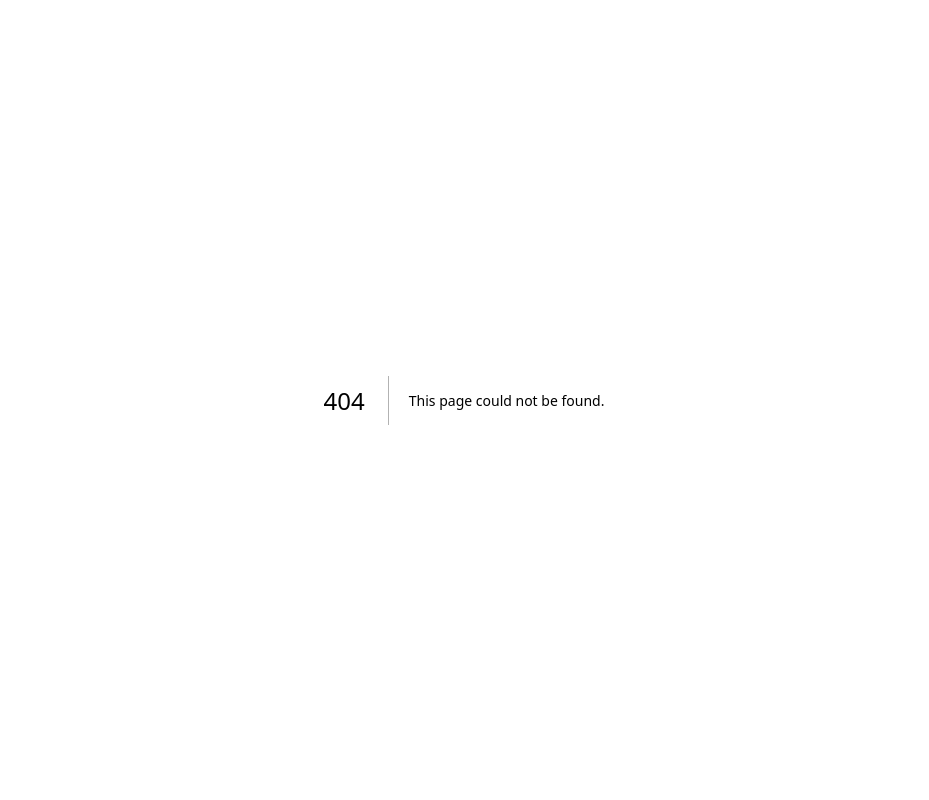
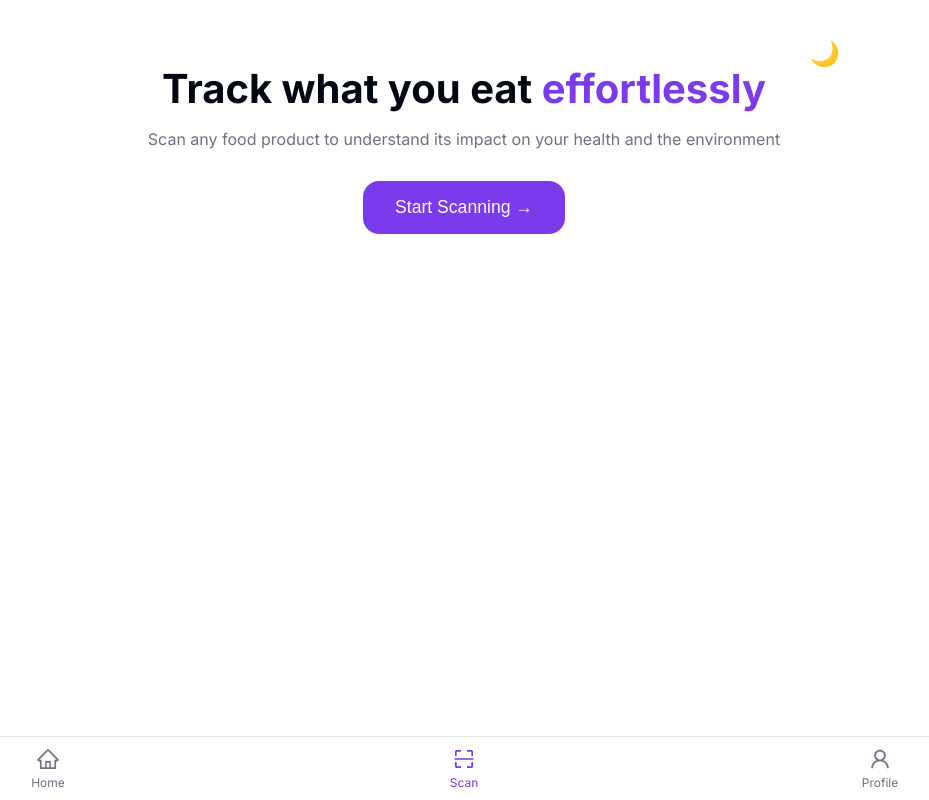
Before and after one commit to evisos-ons/ibm-hackathon-2025, a Next.js app: page /scan in a window 1280 px wide. Before the commit this address had no page. Shown: the whole page, without its empty margins (176-1105 px from the left). Built offline with nearby package versions, Linux system fonts and the light colour scheme.

Commit message:
update page layout and add bottomNav

```diff
--- /dev/null
+++ b/components/BottomNav.js
@@ -0,0 +1,36 @@
+import { useRouter } from 'next/router';
+import Link from 'next/link';
+import { AiOutlineHome, AiOutlineScan, AiOutlineUser } from 'react-icons/ai';
+import styles from './BottomNav.module.css';
+
+export default function BottomNav() {
+  const router = useRouter();
+
+  return (
+    <nav className={styles.bottomNav}>
+      <Link
+        href="/"
+        className={`${styles.navItem} ${router.pathname === '/' ? styles.active : ''}`}
+      >
+        <AiOutlineHome size={24} />
+        <span>Home</span>
+      </Link>
+
+      <Link
+        href="/scan"
+        className={`${styles.navItem} ${router.pathname === '/scan' ? styles.active : ''}`}
+      >
+        <AiOutlineScan size={24} />
+        <span>Scan</span>
+      </Link>
+
+      <Link
+        href="/profile"
+        className={`${styles.navItem} ${router.pathname === '/profile' ? styles.active : ''}`}
+      >
+        <AiOutlineUser size={24} />
+        <span>Profile</span>
+      </Link>
+    </nav>
+  );
+}
--- /dev/null
+++ b/components/BottomNav.module.css
@@ -0,0 +1,41 @@
+.bottomNav {
+  position: fixed;
+  bottom: 0;
+  left: 0;
+  right: 0;
+  height: 64px;
+  background: hsl(var(--background));
+  border-top: 1px solid hsl(var(--border));
+  display: flex;
+  justify-content: space-around;
+  align-items: center;
+  padding: 0 16px;
+  z-index: 50;
+}
+
+.navItem {
+  display: flex;
+  flex-direction: column;
+  align-items: center;
+  justify-content: center;
+  gap: 4px;
+  padding: 8px;
+  border: none;
+  background: none;
+  color: hsl(var(--muted-foreground));
+  cursor: pointer;
+  transition: color 0.2s;
+  min-width: 64px;
+}
+
+.navItem span {
+  font-size: 12px;
+}
+
+.navItem:hover {
+  color: hsl(var(--foreground));
+}
+
+.navItem.active {
+  color: hsl(var(--primary));
+}
--- a/pages/_app.js
+++ b/pages/_app.js
@@ -1,11 +1,24 @@
-import { GeistSans } from 'geist/font/sans';
-import { GeistMono } from 'geist/font/mono';
+import { Inter } from 'next/font/google';
+import Head from 'next/head';
+import BottomNav from '../components/BottomNav';
 import '../styles/globals.css';
+
+const inter = Inter({
+  subsets: ['latin'],
+});
 
 export default function App({ Component, pageProps }) {
   return (
-    <main className={`${GeistSans.className}`}>
-      <Component {...pageProps} />
-    </main>
+    <>
+      <Head>
+        <title>Food Scanner App</title>
+        <meta name="description" content="Scan food products to understand their impact on your health and the environment" />
+        <meta name="viewport" content="width=device-width, initial-scale=1" />
+      </Head>
+      <div className={inter.className}>
+        <Component {...pageProps} />
+        <BottomNav />
+      </div>
+    </>
   );
 }
--- a/pages/api/product.js
+++ b/pages/api/product.js
@@ -7,7 +7,7 @@ export default async function handler(req, res) {
     const response = await fetch(url)
 
     if (!response.ok) {
-      throw new Error(`API responded with status: ${response.status}`)
+      console.log(`API responded with status: ${response.status}`)
     }
 
     const data = await response.json()
--- a/pages/page.js
+++ b/pages/scan.js
@@ -1,7 +1,7 @@
 'use client'
 import { useState, useEffect } from 'react'
 import { useRouter, useSearchParams } from 'next/navigation'
-import { Html5QrcodeScanner } from 'html5-qrcode'
+import { Html5QrcodeScanner, Html5Qrcode } from 'html5-qrcode'
 import toast from 'react-hot-toast'
 import styles from '../styles/Home.module.css'
 import Gauge from '../components/Gauge'
@@ -27,33 +27,47 @@ export default function Page() {
         scanner = new Html5QrcodeScanner(
           "reader",
           {
-            fps: 10,
+            fps: 5,
             qrbox: {
-              width: 250,
-              height: 150
+              width: 300,
+              height: 100
             },
-            aspectRatio: 1.0,
+            aspectRatio: 1.777778,
             showTorchButtonIfSupported: true,
             defaultZoomValueIfSupported: 2,
             videoConstraints: {
-              facingMode: { ideal: "environment" }
+              facingMode: { ideal: "environment" },
+              width: { min: 640, ideal: 1280, max: 1920 },
+              height: { min: 480, ideal: 720, max: 1080 }
             }
           },
           false
         );
 
         const handleSuccess = (decodedText) => {
+          // Validate barcode format
+          const barcodeRegex = /^[0-9]{8,13}$/;
+          if (!barcodeRegex.test(decodedText)) {
+            console.warn("Invalid barcode format:", decodedText);
+            return;
+          }
+
           console.log("Barcode detected:", decodedText);
           setBarcode(decodedText);
+
+          // Stop scanning and clear scanner
           if (scanner) {
             try {
-              scanner.clear();
+              scanner.pause();
+              setTimeout(() => {
+                scanner.clear();
+                setIsScanning(false);
+                fetchProductInfo(decodedText);
+              }, 500);
             } catch (error) {
               console.error("Failed to clear scanner:", error);
             }
           }
-          setIsScanning(false);
-          fetchProductInfo(decodedText);
         };
 
         const handleError = (err) => {
@@ -68,11 +82,13 @@ export default function Page() {
         } catch (error) {
           console.error("Failed to render scanner:", error);
           setIsScanning(false);
+          toast.error('Failed to start camera');
         }
 
       } catch (error) {
         console.error("Scanner initialization error:", error);
         setIsScanning(false);
+        toast.error('Failed to initialize scanner');
       }
     }
 
@@ -80,13 +96,14 @@ export default function Page() {
     return () => {
       if (scanner) {
         try {
-          scanner.clear();
+          scanner.pause();
+          setTimeout(() => scanner.clear(), 500);
         } catch (error) {
           console.error("Failed to clear scanner:", error);
         }
       }
     };
-  }, [isScanning]); // Only re-run when isScanning changes
+  }, [isScanning]);
 
   // Update URL when step changes
   const updateStep = (newStep) => {
@@ -142,9 +159,12 @@ export default function Page() {
 
   const handleManualEntry = (e) => {
     e.preventDefault()
-    if (barcode) {
-      fetchProductInfo(barcode)
+    const barcodeRegex = /^[0-9]{8,13}$/;
+    if (!barcodeRegex.test(barcode)) {
+      toast.error('Please enter a valid 8-13 digit barcode');
+      return;
     }
+    fetchProductInfo(barcode)
   }
 
   const renderStep = () => {
--- a/styles/page.module.css
+++ b/styles/page.module.css
@@ -6,11 +6,10 @@
   --button-primary-hover: #383838;
   --button-secondary-hover: #f2f2f2;
 
-  display: flex;
-  flex-direction: column;
-  min-height: 100vh;
-  background-color: #fff;
-  color: #000;
+  min-height: calc(100vh - 64px); /* Account for bottom nav */
+  padding: 1rem;
+  background: hsl(var(--background));
+  color: hsl(var(--foreground));
 }
 
 @media (prefers-color-scheme: dark) {
@@ -27,32 +26,63 @@
 }
 
 .main {
-  display: flex;
-  flex-direction: column;
-  align-items: center;
-  padding: 2rem;
-  min-height: 100vh;
-  gap: 2rem;
+  max-width: 800px;
+  margin: 0 auto;
+  padding: 1rem;
+  padding-bottom: 80px; /* Extra padding for bottom nav */
 }
 
-.main h1 {
+.title {
   font-size: 2.5rem;
+  text-align: center;
+  margin-bottom: 1rem;
+}
+
+.title span {
+  color: hsl(var(--primary));
+}
+
+.subtitle {
+  text-align: center;
+  color: hsl(var(--muted-foreground));
   margin-bottom: 2rem;
 }
 
+.features {
+  display: grid;
+  grid-template-columns: repeat(auto-fit, minmax(250px, 1fr));
+  gap: 2rem;
+  margin-top: 3rem;
+}
+
+.feature {
+  padding: 1.5rem;
+  border-radius: var(--radius);
+  background: hsl(var(--card));
+  border: 1px solid hsl(var(--border));
+}
+
+.feature h2 {
+  color: hsl(var(--primary));
+  margin-bottom: 0.5rem;
+}
+
+.feature p {
+  color: hsl(var(--muted-foreground));
+}
+
 .scanner {
-  display: flex;
-  flex-direction: column;
-  align-items: center;
-  gap: 1rem;
   width: 100%;
   max-width: 500px;
+  margin: 0 auto;
 }
 
 #reader {
   width: 100% !important;
-  border-radius: 8px;
+  border-radius: var(--radius);
   overflow: hidden;
+  background: hsl(var(--card));
+  border: 1px solid hsl(var(--border));
 }
 
 #reader * {
@@ -65,58 +95,72 @@
   background-color: #000;
 }
 
-.productInfo {
-  width: 100%;
-  max-width: 600px;
-  padding: 2rem;
-  background-color: #fff;
-  border-radius: 12px;
-  box-shadow: 0 2px 8px rgba(0, 0, 0, 0.1);
-}
-
-.nutritionInfo, .environmentalInfo {
+.hint {
+  text-align: center;
+  color: hsl(var(--muted-foreground));
   margin: 1rem 0;
-  padding: 1rem;
-  background-color: #f5f5f5;
-  border-radius: 8px;
 }
 
 .error {
-  color: #dc2626;
   padding: 1rem;
-  background-color: #fee2e2;
-  border-radius: 8px;
+  border-radius: var(--radius);
+  background: hsl(var(--destructive) / 0.1);
+  color: hsl(var(--destructive));
+  margin: 1rem 0;
+}
+
+.productInfo {
+  background: hsl(var(--card));
+  border: 1px solid hsl(var(--border));
+  border-radius: var(--radius);
+  padding: 1.5rem;
+  margin-top: 2rem;
+}
+
+.nutritionInfo,
+.environmentalInfo {
+  background: hsl(var(--muted) / 0.1);
+  border-radius: var(--radius);
+  padding: 1rem;
   margin: 1rem 0;
 }
 
 .primary {
-  background-color: #0070f3;
-  color: white;
+  background: hsl(var(--primary));
+  color: hsl(var(--primary-foreground));
   border: none;
-  padding: 0.75rem 1.5rem;
-  border-radius: 8px;
+  padding: 0.8rem 1.5rem;
+  border-radius: var(--radius);
+  cursor: pointer;
   font-size: 1rem;
-  cursor: pointer;
-  transition: background-color 0.2s;
+  transition: opacity 0.2s;
 }
 
 .primary:hover {
-  background-color: #0051a2;
+  opacity: 0.9;
 }
 
 .secondary {
-  background-color: #e5e5e5;
-  color: #333;
+  background: hsl(var(--secondary));
+  color: hsl(var(--secondary-foreground));
   border: none;
-  padding: 0.75rem 1.5rem;
-  border-radius: 8px;
+  padding: 0.8rem 1.5rem;
+  border-radius: var(--radius);
+  cursor: pointer;
   font-size: 1rem;
-  cursor: pointer;
-  transition: background-color 0.2s;
+  transition: opacity 0.2s;
 }
 
 .secondary:hover {
-  background-color: #d4d4d4;
+  opacity: 0.9;
+}
+
+.profileSection {
+  background: hsl(var(--card));
+  border: 1px solid hsl(var(--border));
+  border-radius: var(--radius);
+  padding: 2rem;
+  text-align: center;
 }
 
 .footer {
@@ -143,45 +187,13 @@
   }
 }
 
-@media (max-width: 600px) {
-  .page {
-    padding: 1rem;
+@media (max-width: 640px) {
+  .title {
+    font-size: 2rem;
   }
 
-  .main {
-    padding: 1rem;
-  }
-
-  .scanner {
-    max-width: 100%;
-  }
-
-  .productInfo {
-    padding: 1rem;
-  }
-
-  .main ol {
-    text-align: center;
-  }
-
-  .ctas {
-    flex-direction: column;
-  }
-
-  .ctas a {
-    font-size: 14px;
-    height: 40px;
-    padding: 0 16px;
-  }
-
-  a.secondary {
-    min-width: auto;
-  }
-
-  .footer {
-    flex-wrap: wrap;
-    align-items: center;
-    justify-content: center;
+  .features {
+    grid-template-columns: 1fr;
   }
 }
 
@@ -254,13 +266,6 @@
   border-color: #0070f3;
 }
 
-.hint {
-  color: #666;
-  text-align: center;
-  margin: 0.5rem 0;
-  font-size: 0.9rem;
-}
-
 @media (prefers-color-scheme: dark) {
   .input {
     background-color: #1a1a1a;
```
Also changed, not shown: package.json (+3 -5 lines), pages/index.js (added, +15 -0 lines), pages/layout.js (+5 -19 lines), pages/profile.js (added, +14 -0 lines), context/ThemeContext.js (added), 2 other files (tests, documents, lock files or other folders).
